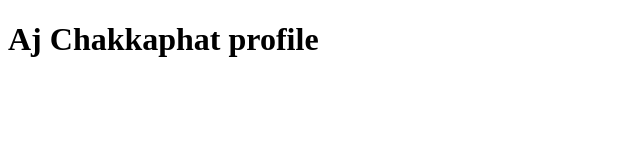
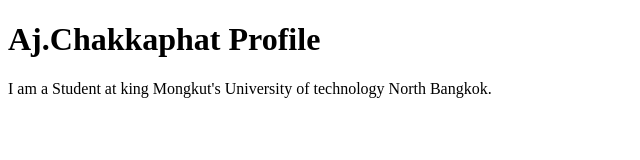
Before and after one commit to ChakkaphatChanamee/github-desktop-projrct, a plain HTML site: page index.html in a window 1280 px wide. Shown: the whole page, without its empty margins (0-640 px from the left). Drawn offline with Linux system fonts and the light colour scheme.

Commit message:
Add Information
Add Information

```diff
--- a/index.html
+++ b/index.html
@@ -6,6 +6,7 @@
     <title>Document</title>
 </head>
 <body>
-    <h1>Aj Chakkaphat profile</h1>
+    <h1>Aj.Chakkaphat Profile</h1>
+    <p>I am a Student at king Mongkut's University of technology North Bangkok.</p>
 </body>
 </html>
```
